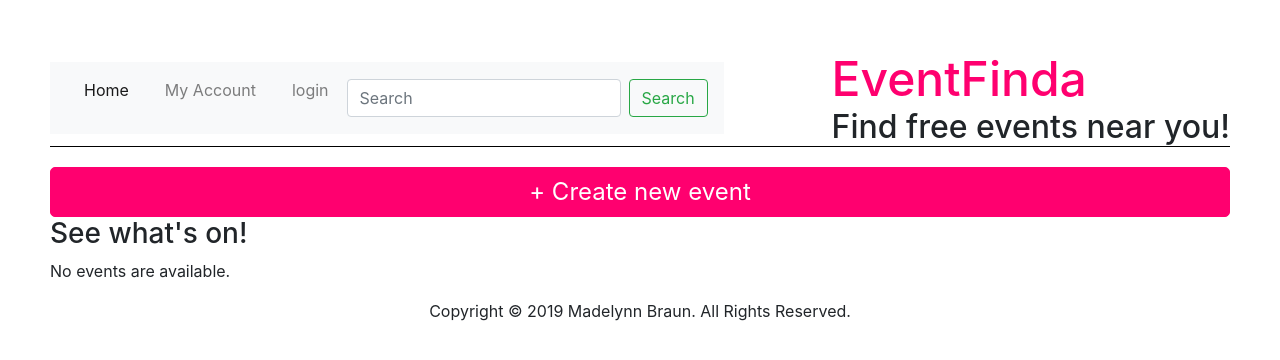
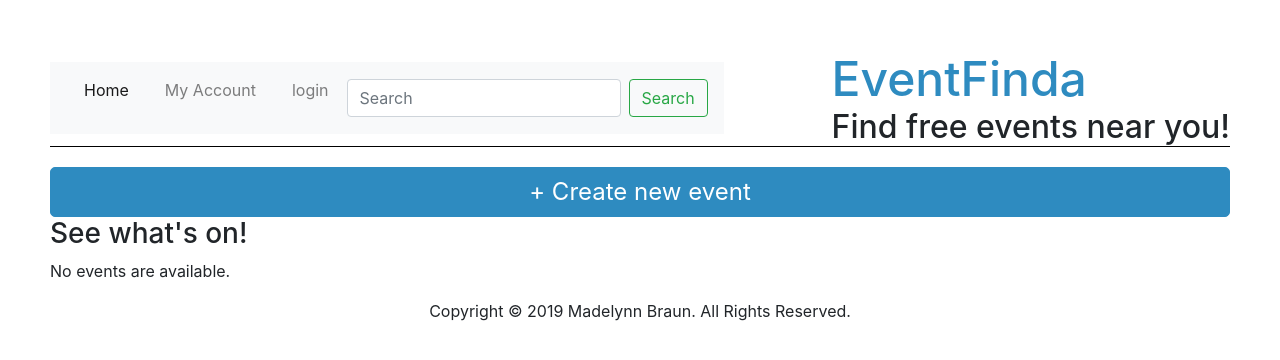
Before and after one commit to Maddy-89/FreEventsApp, a Django app: page /event-finder/ in a window 1280 px wide. Shown: the top 360 px of the page. Run offline with Django 3.2, Linux system fonts and the light colour scheme; data that the repository does not hold is empty; some libraries are stand-ins or nearby versions.

Commit message:
change color to blue

```diff
--- a/static/style.css
+++ b/static/style.css
@@ -8,7 +8,7 @@ body {
 
 h1 {
     font-size: 3rem;
-    color: #ff006f;
+    color: #2e8bc0;
     margin: 0;
 }
 
@@ -29,14 +29,14 @@ nav a {
 }
 
 a {
-    color: #ff006f;
+    color: #2e8bc0;
 }
 
 #new-event {
     width: 100%;
-    background-color: #ff006f;
+    background-color: #2e8bc0;
     color: #fff;
-    border: 1px solid #ff006f;
+    border: 1px solid #2e8bc0;
     border-radius: 5px;
     font-size: 1.5rem;
     height: 50px;
@@ -48,7 +48,7 @@ a {
 }
 
 .details-box {
-    border: 1px solid #ff006f;
+    border: 1px solid #2e8bc0;
     border-radius: 5px;
     margin: 10px 0;
     padding: 10px;
```
